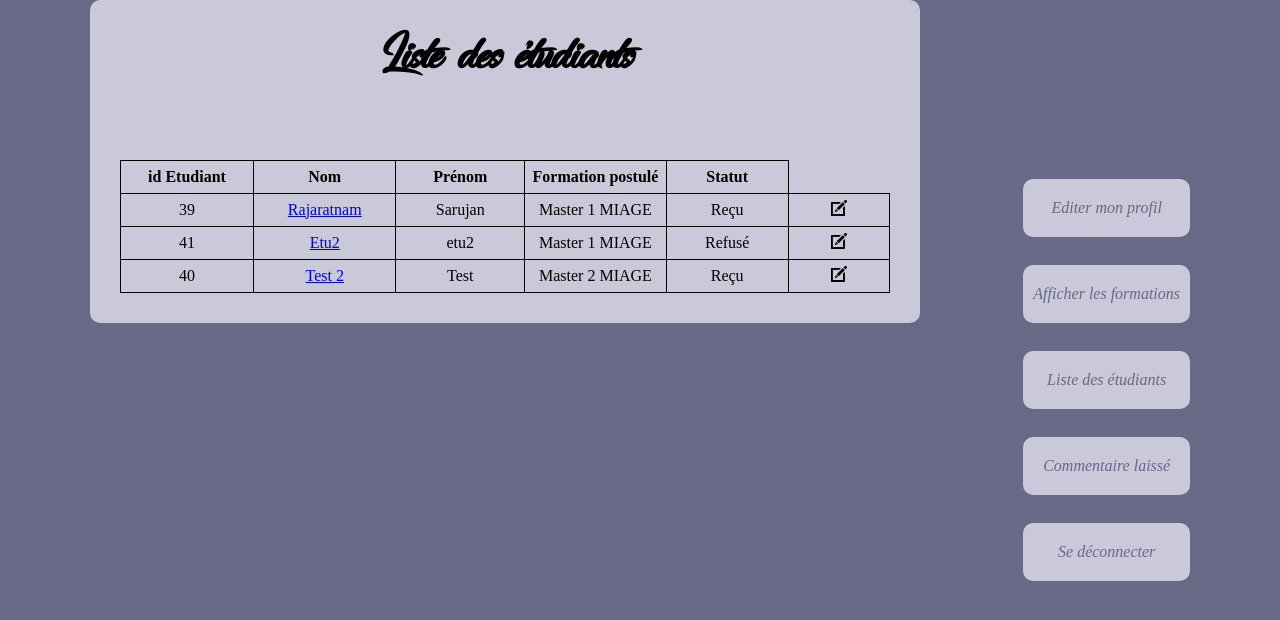
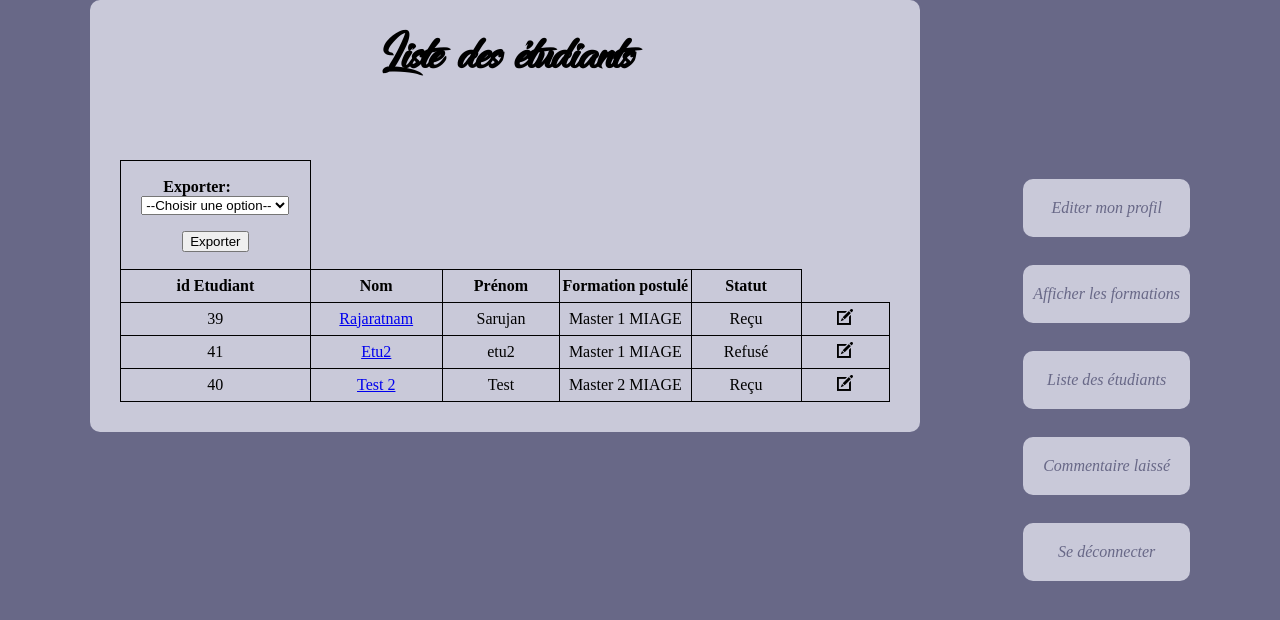
Before and after one commit to rsarujan/Projet_PHP, a PHP site: page /Prof/Etudiants.php in a window 1280 px wide. Shown: the top 620 px of the page. Run offline with PHP 8.4, Linux system fonts and the light colour scheme; data comes from the database, SQL or seed files in the repository.

Commit message:
12/05/2020

```diff
--- a/Etudiant/file.php
+++ b/Etudiant/file.php
@@ -30,6 +30,7 @@ if(isset($_GET['id_formation']) and $_GET['id_formation'] > 0)
 <html>
 <head>
 	<title>Dépôt de fichier</title>
+	<link rel="stylesheet" href="../Content/css/nobel.css" />
 </head>
 <body>
 	<?php
@@ -48,9 +49,10 @@ if(isset($_GET['id_formation']) and $_GET['id_formation'] > 0)
 		header("Location: addFiles.php?id_formation=".$formInfo['id_formation']);
 	}
 	?>
-	<form method="post" enctype="multipart/form-data">
+	<main>
+	<h1><form method="post" enctype="multipart/form-data">
 		<input type="file" name="myfile">
 		<button name="btn">Upload</button>
-	</form>
+	</form></h1></main>
 </body>
 </html>
--- a/Prof/Etudiants.php
+++ b/Prof/Etudiants.php
@@ -9,6 +9,50 @@ if(isset($_GET['id_etudiant']) and $_GET['id_etudiant'] > 0)
 	$requser = $bdd->prepare("SELECT * FROM Utilisateur WHERE id_etudiant = ?");
 	$requser->execute(array($getid));
 	$userinfo = $requser->fetch();
+}
+
+if (isset($_POST['choixFormation'])) {
+	$reqForm = $bdd->prepare("SELECT DISTINCT id_etudiant,Nom,Prenom,choixFormation,Intitule_formation,libelle, u.id_statuts from Utilisateur u, DocumentsFourni df, Formation f, Statuts s where u.TypeUser=3 and u.choixFormation=f.id_formation and u.id_statuts=s.id_statuts and u.choixFormation=?");
+	$reqForm->execute(array($_POST['choixFormation']));
+	//return $reqForm;
+	//$docInfo = $reqForm->fetch();
+	//var_dump($docInfo);
+
+	$filename = "Liste_individus_postule" . date('Y-m-d') . ".csv";
+	$delimiter = ",";
+
+	// Create a file pointer
+	$f = fopen('php://memory', 'w');
+
+	// Set column headers
+	$fields = array('id_etudiant','Nom','Prenom','Formation postulé', 'Statut');
+
+	fputcsv($f, $fields, $delimiter);
+
+	// Get records from the database
+
+	 //var_dump($docInfo[0]);
+    // Output each row of the data, format line as csv and write to file pointer
+    while($docInfo=$reqForm->fetch())
+    {
+        $lineData = array($docInfo['id_etudiant'], $docInfo['Nom'],$docInfo['Prenom'], $docInfo['Intitule_formation'], $docInfo['libelle']);
+        fputcsv($f, $lineData, $delimiter);
+    }
+
+	// Move back to beginning of file
+	fseek($f, 0);
+
+	// Set headers to download file rather than displayed
+	header('Content-Type: text/csv');
+	header('Content-Disposition: attachment; filename="' . $filename . '";');
+
+	// Output all remaining data on a file pointer
+	fpassthru($f);
+
+	// Exit from file
+	exit();
+	/*$this->render('list_appartenir',$data);*/
+
 }
 ?>
 
@@ -25,6 +69,22 @@ if(isset($_GET['id_etudiant']) and $_GET['id_etudiant'] > 0)
 <main>
 <table>
 	<h1> Liste des étudiants </h1>
+	<tr>
+		<td>
+	    <div class="col-md-12 head">
+	    	<form action ="" method="post">
+				<p>
+					<label for="choixFormation"><STRONG>Exporter:</STRONG></label>
+					<select name="choixFormation" onchange="document.getElementsByTagName('form').submit();">
+					    <option value="">--Choisir une option--</option>
+					    <option value="1">Licence MIAGE</option>
+					    <option value="2">Master 1 MIAGE</option>
+					    <option value="3">Master 2 MIAGE</option>
+					</select>
+				<p> <input type="submit" value="Exporter" /> </p>
+			</form>
+	    </div></td>
+	</tr>
 	<tr>
 		<td>
 			<STRONG>id Etudiant</STRONG>
```
